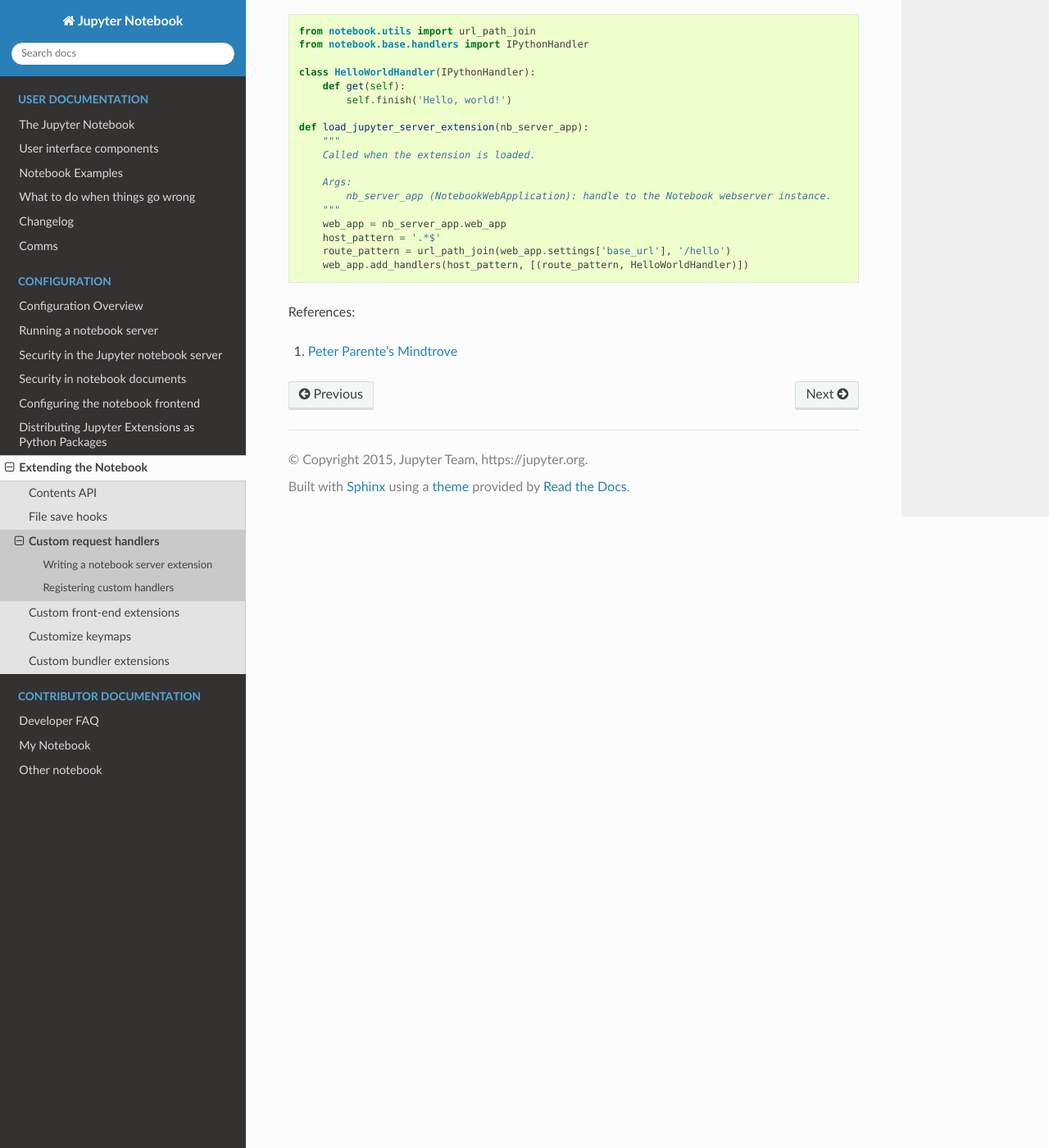
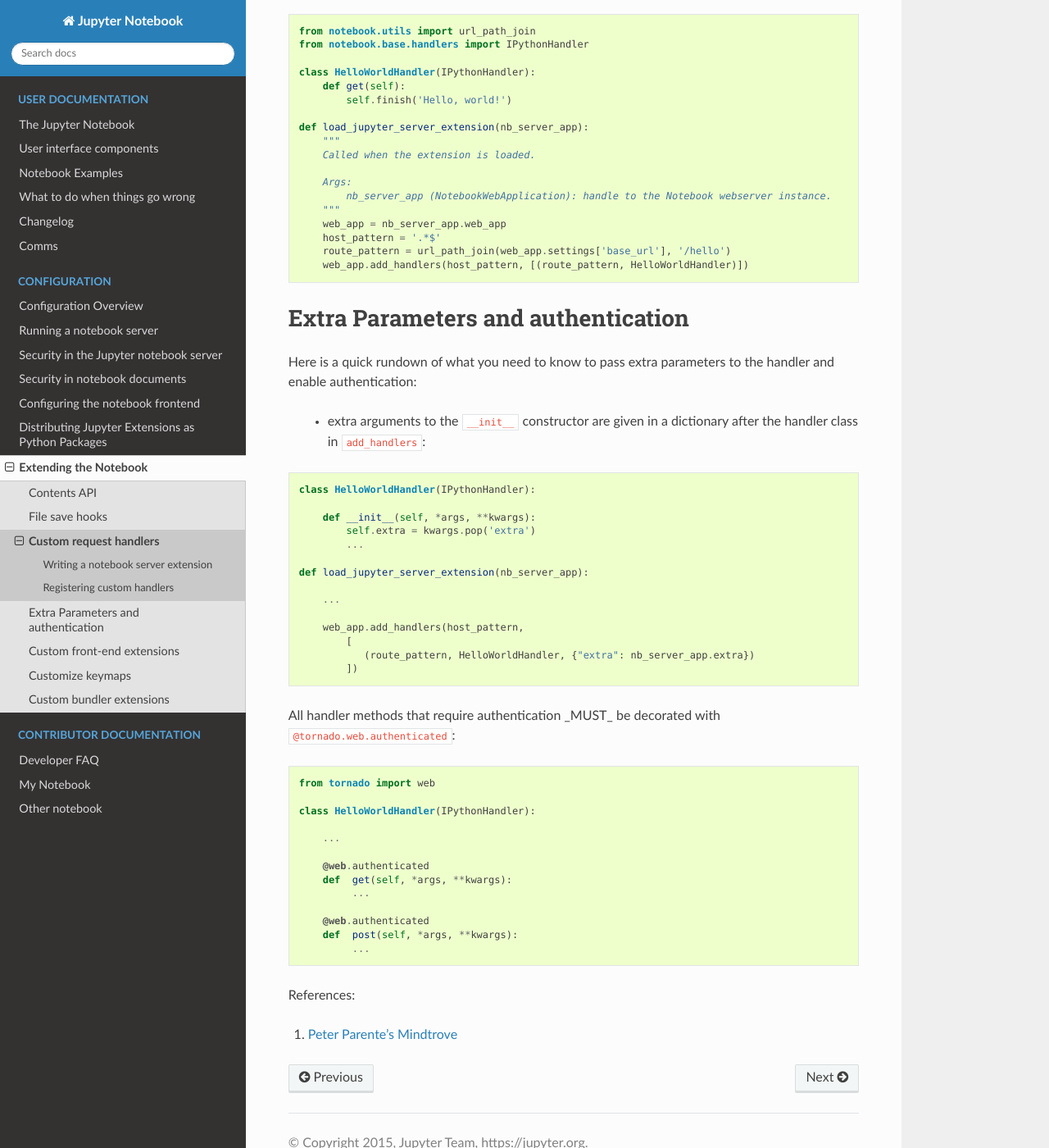
Before and after one commit to jupyter/nbclassic, a Sphinx documentation site: the page built from docs/source/extending/handlers.rst, in a window 1280 px wide and 1400 px high, scrolled down 1872 px. Shown: the whole window at 82% size. Built offline with Sphinx 7.4.7 and the Read the Docs theme 2.0.0, drawn with Linux system fonts in a browser that asks for light colours; pages that are not in the unit, such as notebooks, are missing from menus; the version number could not be read and is left out.

Commit message:
DOC: Server extension, extra docs on configuration/authentication.
That give most of the information a user needs to write a full-fledge
extension without having to look into tornado documentation:

 - Authentication: I think all handler should be authenticated by
 default.

 - Managing state and accessing server state from the handlers: I don't
 think there is many interesting things you can do without accessing
 server state and configuration.

```diff
--- a/docs/source/extending/handlers.rst
+++ b/docs/source/extending/handlers.rst
@@ -122,6 +122,53 @@ following:
         route_pattern = url_path_join(web_app.settings['base_url'], '/hello')
         web_app.add_handlers(host_pattern, [(route_pattern, HelloWorldHandler)])
 
+
+Extra Parameters and authentication
+===================================
+
+Here is a quick rundown of what you need to know to pass extra parameters to the handler and enable authentication:
+
+ - extra arguments to the ``__init__`` constructor are given in a dictionary after the  handler class in ``add_handlers``:
+
+.. code:: python
+
+
+    class HelloWorldHandler(IPythonHandler):
+
+        def __init__(self, *args, **kwargs):
+            self.extra = kwargs.pop('extra')
+            ...
+
+    def load_jupyter_server_extension(nb_server_app):
+
+        ...
+
+        web_app.add_handlers(host_pattern,
+            [
+               (route_pattern, HelloWorldHandler, {"extra": nb_server_app.extra})
+            ])
+
+
+All handler methods that require authentication _MUST_ be decorated with ``@tornado.web.authenticated``:
+
+
+.. code:: python
+
+    from tornado import web
+
+    class HelloWorldHandler(IPythonHandler):
+
+        ...
+
+        @web.authenticated
+        def  get(self, *args, **kwargs):
+             ...
+
+        @web.authenticated
+        def  post(self, *args, **kwargs):
+             ...
+
+
 References:
 
 1. `Peter Parente's Mindtrove <https://mindtrove.info/4-ways-to-extend-jupyter-notebook/#nb-server-exts>`__
```
